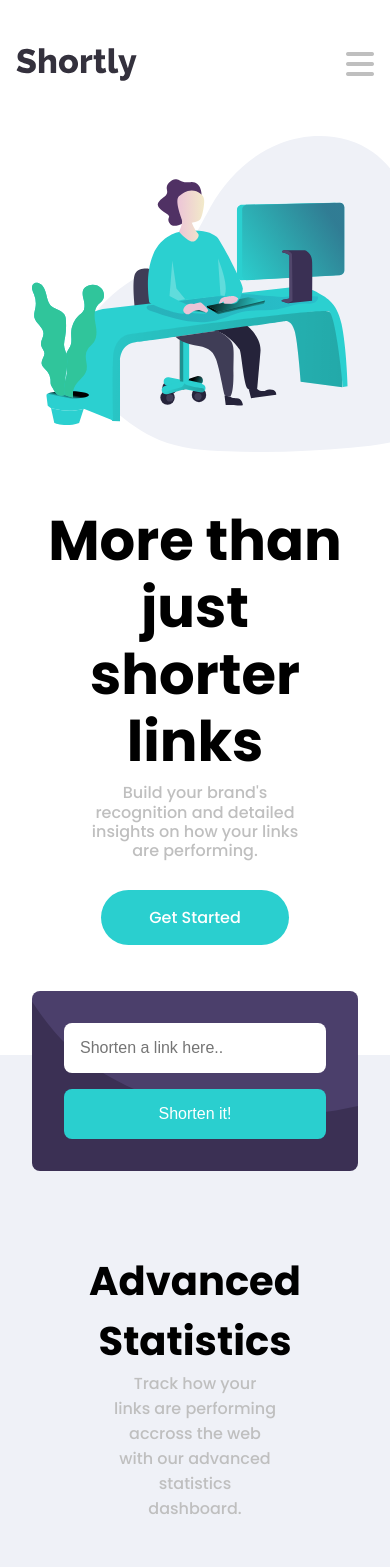
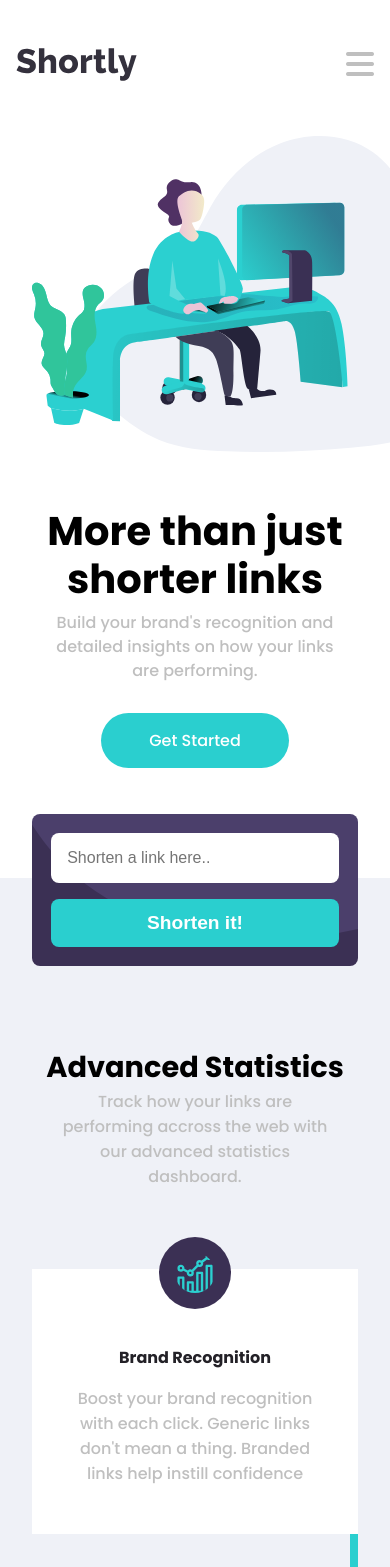
Before and after one commit to Verumun/url-shortening-api-landing-page, a React (Create React App) app: page / in a window 390 px wide. Shown: the top 1567 px of the page. Built offline with nearby package versions, Linux system fonts and the light colour scheme.

Commit message:
MobileScreen

```diff
--- a/src/Components/Footer/Footer.scss
+++ b/src/Components/Footer/Footer.scss
@@ -63,3 +63,12 @@
         gap: 5rem;
     }
 }
+
+@media (max-width: 716px){
+    .footer{
+        &-navigation{
+            flex-direction: column;
+            text-align: center;
+        }
+    }
+}
--- a/src/Components/GetStarted/GetStarted.scss
+++ b/src/Components/GetStarted/GetStarted.scss
@@ -29,3 +29,23 @@
 
 
 }
+
+@media (max-width:425px){
+    .get-started{
+        .content{
+            h2{font-size: 2rem;}
+        }
+    }
+}
+
+@media (max-width:375px){
+    .get-started{
+        .content{
+            h2{font-size: 1.8rem;}
+        }
+    }
+}
+
+@media (max-width: 375px){
+
+}
--- a/src/Components/Header/Header.scss
+++ b/src/Components/Header/Header.scss
@@ -25,6 +25,7 @@ section.landing{
             margin-top: .5rem;
             margin-bottom: 3rem;
             font-size: 1.2rem;
+            line-height: 1.5;
         }
 
         a{
@@ -136,3 +137,17 @@ section.landing{
         }
     }
 }
+
+@media (max-width: 425px){
+    section.landing{
+        .content{
+            h2{
+                font-size: 2.5rem;
+            }
+
+            p{
+                max-width: 90%;
+            }
+        }
+    }
+}
--- a/src/Components/Main/Form/Form.jsx
+++ b/src/Components/Main/Form/Form.jsx
@@ -11,7 +11,7 @@ const Form =()=> {
                     <input type="text" placeholder='Shorten a link here..' />
                     <div className="error"></div>
                 </div>
-                <button>Shorten it!</button>
+                <button className='shorten'>Shorten it!</button>
             </form>
         </div>
     </div>
--- a/src/Components/Main/Form/Form.scss
+++ b/src/Components/Main/Form/Form.scss
@@ -43,21 +43,40 @@
             width: 15%;
             border-radius: .5rem;
             font-size: 1rem;
+
+            &.shorten{font-weight: bolder;}
         }
     }
   }
 
   @media (max-width: 768px){
+    .form-wrapper{
+
         form{
             flex-direction: column;
 
             .input-control{
-            width: 100% !important;
+                width: 100%;
             }
 
             button{
-            width: 100% !important;
+                width: 100%;
                 // display: inline;
             }
         }
     }
+  }
+
+@media (max-width: 425px){
+    .form-wrapper{
+
+        form{
+            padding: 1.2rem;
+
+            button.shorten{
+                font-size: 1.2rem;
+                padding: .8rem;
+            }
+        }
+    }
+}
--- a/src/Components/Main/main.scss
+++ b/src/Components/Main/main.scss
@@ -34,3 +34,21 @@
         padding: 3rem 2rem;
     }
 }
+
+@media (max-width: 425px){
+    .main{
+        .header-content{
+            h2{
+                font-size: 1.8rem;
+            }
+
+            p{
+                width: 85%;
+            }
+        }
+    }
+}
+
+@media (max-width: 375px){
+
+}
```
Lines whose indentation alone changed are shown as unchanged.
